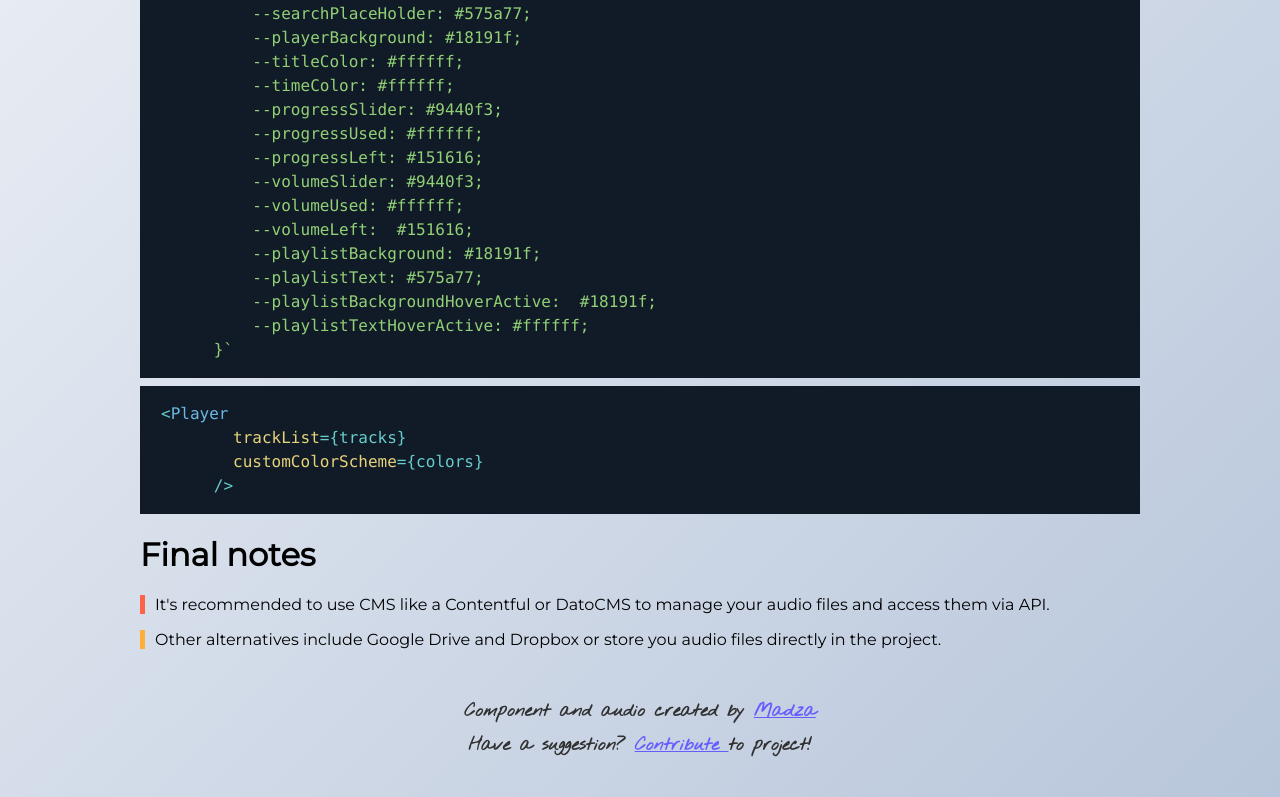
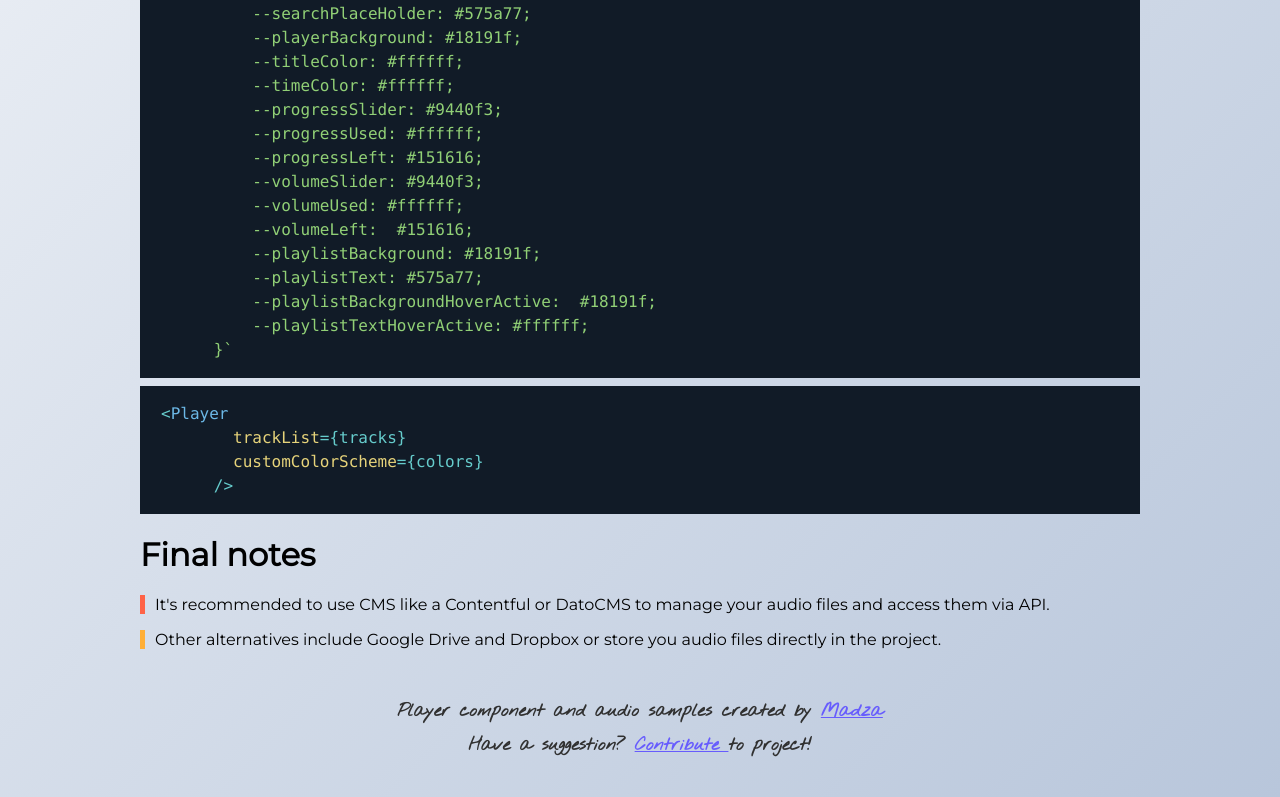
Before and after one commit to madzadev/audio-player, a React (Create React App) app in the folder example/: page / in a window 1280 px wide. Shown: the part 1565-2362 px from the top of the page. Built offline with nearby package versions, Linux system fonts and the light colour scheme.

Commit message:
updated footer

```diff
--- a/example/src/components/Footer.js
+++ b/example/src/components/Footer.js
@@ -5,7 +5,7 @@ const Footer = () => {
   return (
     <div className={styles.wrapper}>
       <p>
-        Component and audio created by{' '}
+        Player component and audio samples created by{' '}
         <a
           className='link'
           target='_blank'
```
